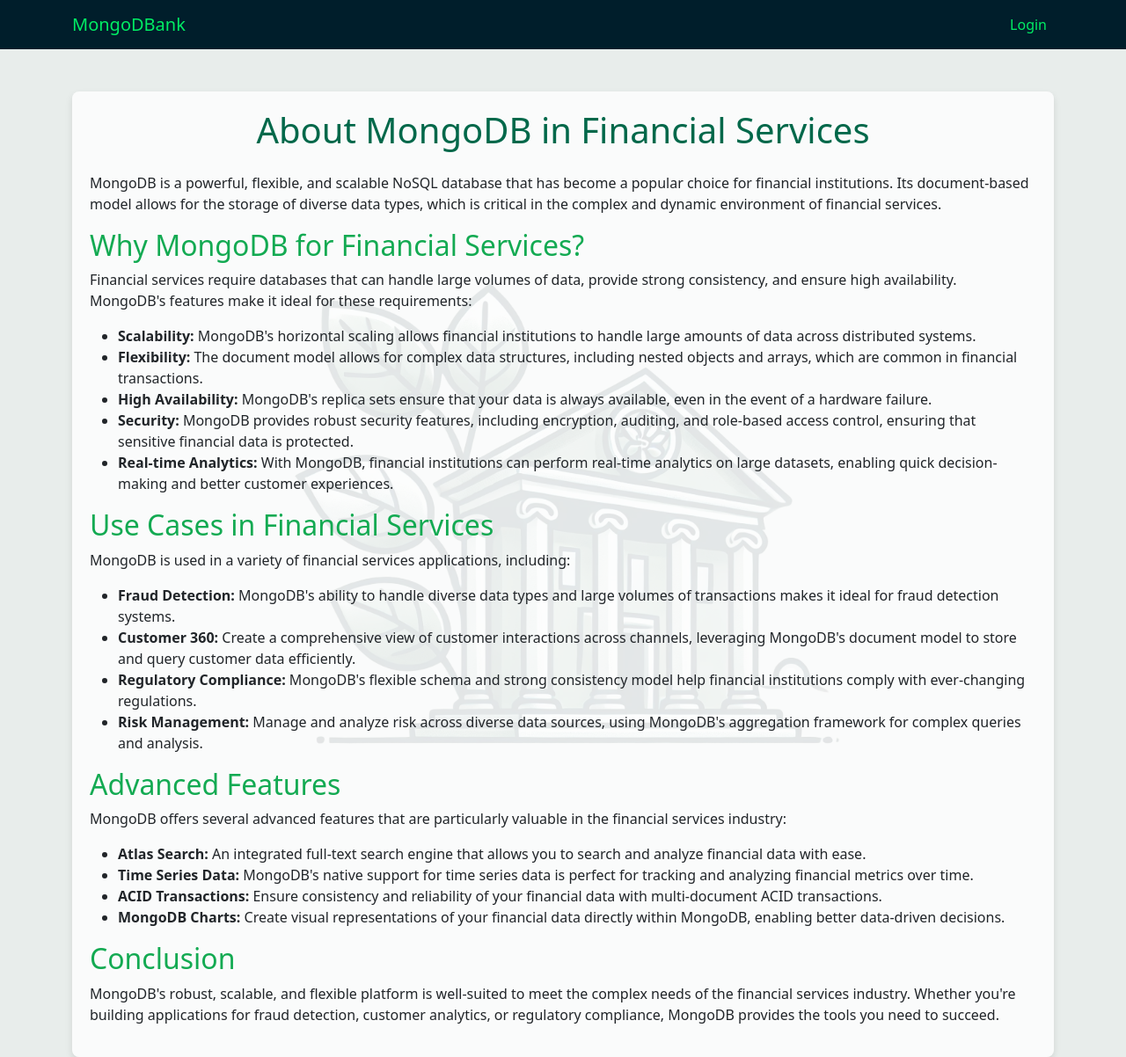
After one commit to mongodb-developer/mongodbank, a Flask app: page /about in a window 1280 px wide. The commit adds this page. Shown: the whole page at 88% size. Run offline with Flask 3, Linux system fonts and the light colour scheme; some libraries are stand-ins or nearby versions.

Commit message:
Add About Page

```diff
--- a/app.py
+++ b/app.py
@@ -70,6 +70,10 @@ def login():
 def logout():
     session.pop('user_id', None)
     return redirect(url_for('index'))
+
+@app.route('/about')
+def about():
+    return render_template('about.html')
 
 @app.route('/dashboard')
 def dashboard():
--- /dev/null
+++ b/templates/about.html
@@ -0,0 +1,51 @@
+{% extends "base.html" %}
+
+{% block title %}About MongoDB in Financial Services{% endblock %}
+
+{% block content %}
+<div class="container mt-5 about-content">
+    <h1 class="text-center" style="color: #00684A;">About MongoDB in Financial Services</h1> <!-- Forest Green -->
+    <p class="mt-4">
+        MongoDB is a powerful, flexible, and scalable NoSQL database that has become a popular choice for financial institutions. Its document-based model allows for the storage of diverse data types, which is critical in the complex and dynamic environment of financial services.
+    </p>
+
+    <h2 style="color: #13AA52;">Why MongoDB for Financial Services?</h2> <!-- Evergreen -->
+    <p>
+        Financial services require databases that can handle large volumes of data, provide strong consistency, and ensure high availability. MongoDB's features make it ideal for these requirements:
+    </p>
+    <ul>
+        <li><strong>Scalability:</strong> MongoDB's horizontal scaling allows financial institutions to handle large amounts of data across distributed systems.</li>
+        <li><strong>Flexibility:</strong> The document model allows for complex data structures, including nested objects and arrays, which are common in financial transactions.</li>
+        <li><strong>High Availability:</strong> MongoDB's replica sets ensure that your data is always available, even in the event of a hardware failure.</li>
+        <li><strong>Security:</strong> MongoDB provides robust security features, including encryption, auditing, and role-based access control, ensuring that sensitive financial data is protected.</li>
+        <li><strong>Real-time Analytics:</strong> With MongoDB, financial institutions can perform real-time analytics on large datasets, enabling quick decision-making and better customer experiences.</li>
+    </ul>
+
+    <h2 style="color: #13AA52;">Use Cases in Financial Services</h2>
+    <p>
+        MongoDB is used in a variety of financial services applications, including:
+    </p>
+    <ul>
+        <li><strong>Fraud Detection:</strong> MongoDB's ability to handle diverse data types and large volumes of transactions makes it ideal for fraud detection systems.</li>
+        <li><strong>Customer 360:</strong> Create a comprehensive view of customer interactions across channels, leveraging MongoDB's document model to store and query customer data efficiently.</li>
+        <li><strong>Regulatory Compliance:</strong> MongoDB's flexible schema and strong consistency model help financial institutions comply with ever-changing regulations.</li>
+        <li><strong>Risk Management:</strong> Manage and analyze risk across diverse data sources, using MongoDB's aggregation framework for complex queries and analysis.</li>
+    </ul>
+
+    <h2 style="color: #13AA52;">Advanced Features</h2>
+    <p>
+        MongoDB offers several advanced features that are particularly valuable in the financial services industry:
+    </p>
+    <ul>
+        <li><strong>Atlas Search:</strong> An integrated full-text search engine that allows you to search and analyze financial data with ease.</li>
+        <li><strong>Time Series Data:</strong> MongoDB's native support for time series data is perfect for tracking and analyzing financial metrics over time.</li>
+        <li><strong>ACID Transactions:</strong> Ensure consistency and reliability of your financial data with multi-document ACID transactions.</li>
+        <li><strong>MongoDB Charts:</strong> Create visual representations of your financial data directly within MongoDB, enabling better data-driven decisions.</li>
+    </ul>
+
+    <h2 style="color: #13AA52;">Conclusion</h2>
+    <p>
+        MongoDB's robust, scalable, and flexible platform is well-suited to meet the complex needs of the financial services industry. Whether you're building applications for fraud detection, customer analytics, or regulatory compliance, MongoDB provides the tools you need to succeed.
+    </p>
+</div>
+{% endblock %}
--- a/templates/base.html
+++ b/templates/base.html
@@ -16,6 +16,12 @@
             --mongodb-green: #00ED64;
             --mongodb-dark: #001E2B;
             --mongodb-light: #E8EDEB;
+        }
+        .about-content {
+            background-color: rgba(255, 255, 255, 0.8); /* White with 80% opacity */
+            padding: 20px;
+            border-radius: 8px;
+            box-shadow: 0 4px 8px rgba(0, 0, 0, 0.1); /* Subtle shadow for depth */
         }
         body {
             background-color: var(--mongodb-light);
@@ -83,6 +89,9 @@
                             <a class="nav-link" href="{{ url_for('fraud_simulation_dashboard') }}">Fraud Simulation</a> <!-- New menu item -->
                         </li>
                         <li class="nav-item">
+                            <a class="nav-link" href="{{ url_for('about') }}">About</a>
+                        </li>
+                        <li class="nav-item">
                             <a class="nav-link" href="{{ url_for('logout') }}">Logout</a>
                         </li>
                     {% else %}
```
